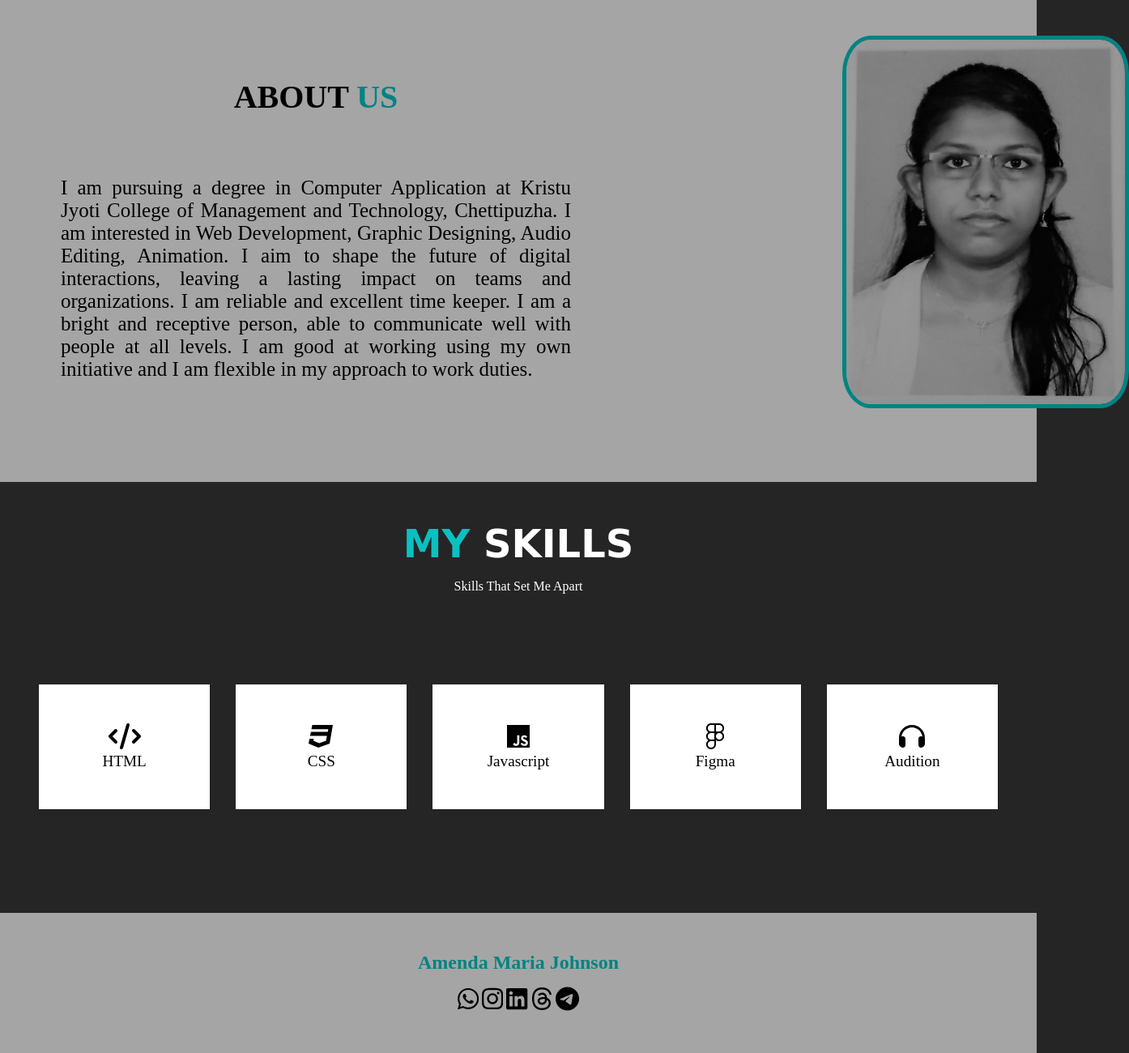
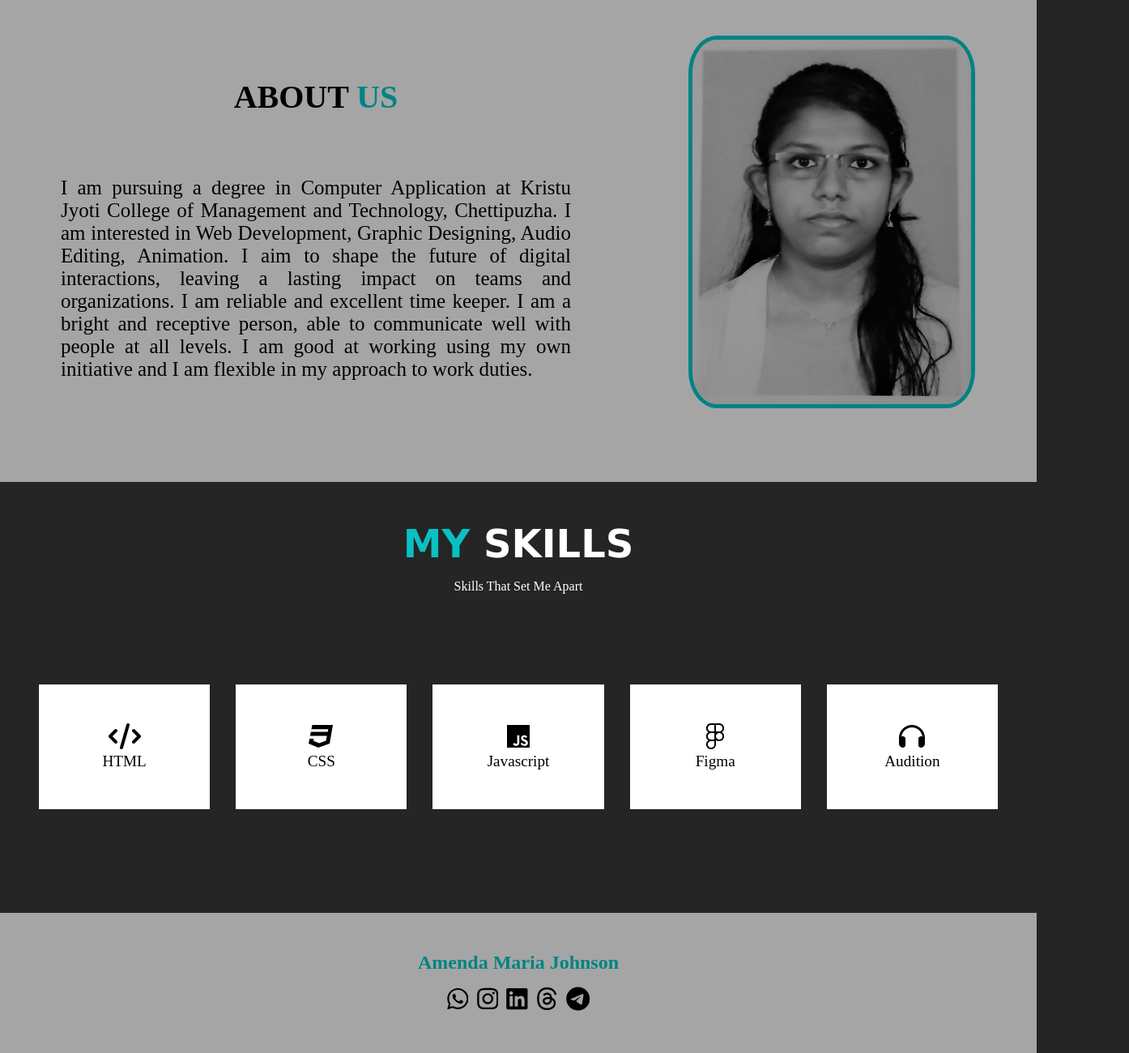
Before and after one commit to Amendamaria/My-new-portfolio, a plain HTML site: page index.html in a window 1280 px wide. Shown: the part 788-2088 px from the top of the page at 81% size, 1394 px wide, since content can reach past the window. Drawn offline with Linux system fonts and the light colour scheme.

Commit message:
Update style.css

```diff
--- a/style.css
+++ b/style.css
@@ -52,7 +52,7 @@ nav a:hover{
 }
 .middle img{
     margin-top: 5rem;
-    margin-left: 65em;
+    margin-left: 850px;
     margin-bottom: 5.5em;
     height: 450px;
     border: solid rgb(1, 131, 131) 5px;
@@ -158,4 +158,12 @@ section .footer{
 .footer .footer_img{
     text-align: center;
     padding-top: 1em;
+    transition: transform 0.3s ease;
 }
+.footer .footer_img svg{
+    padding-left: 0.2em;
+    padding-right: 0.2em;
+}
+.footer .footer_img svg:hover{
+    transform: scale(1.2);
+}
```
